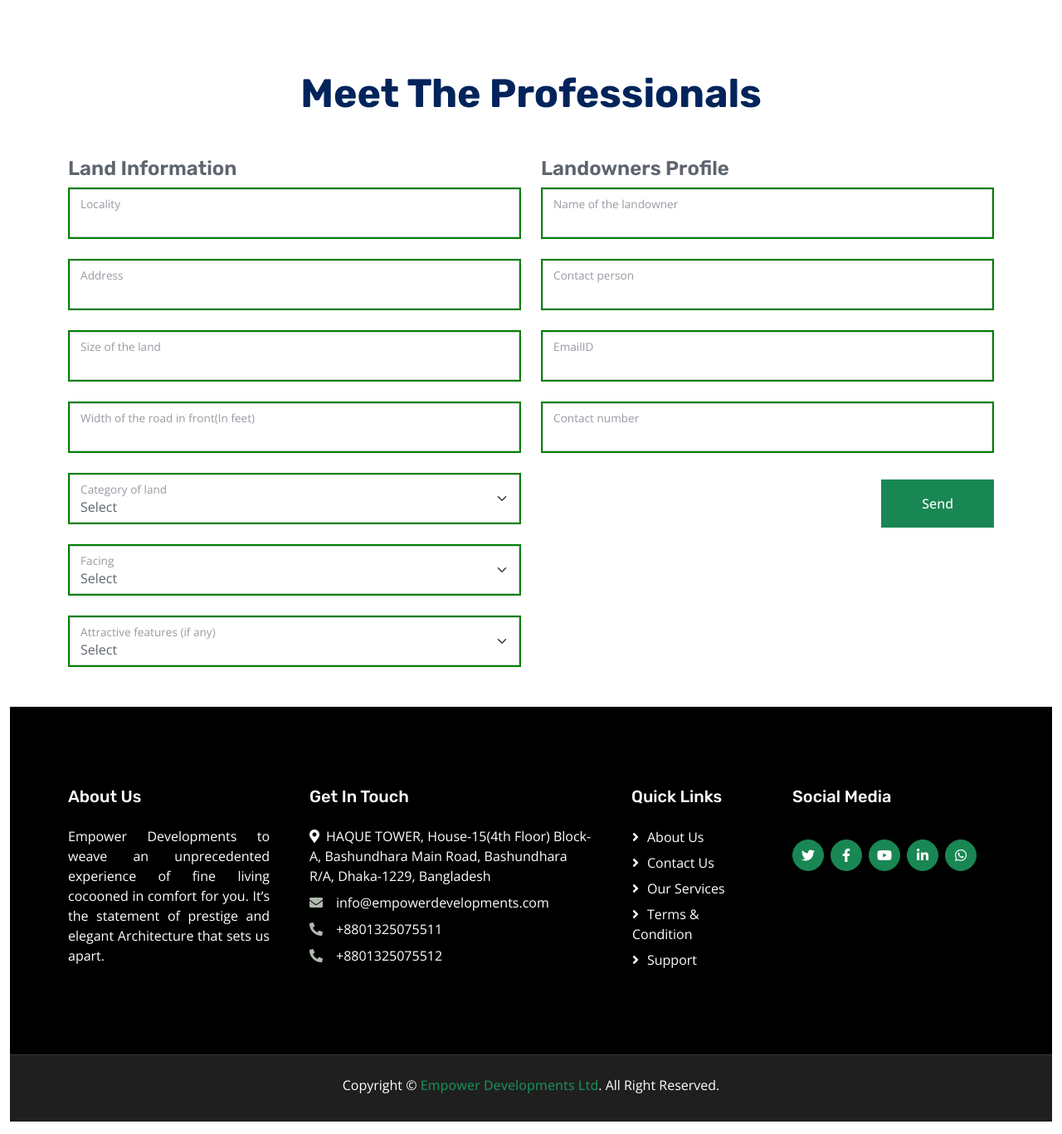
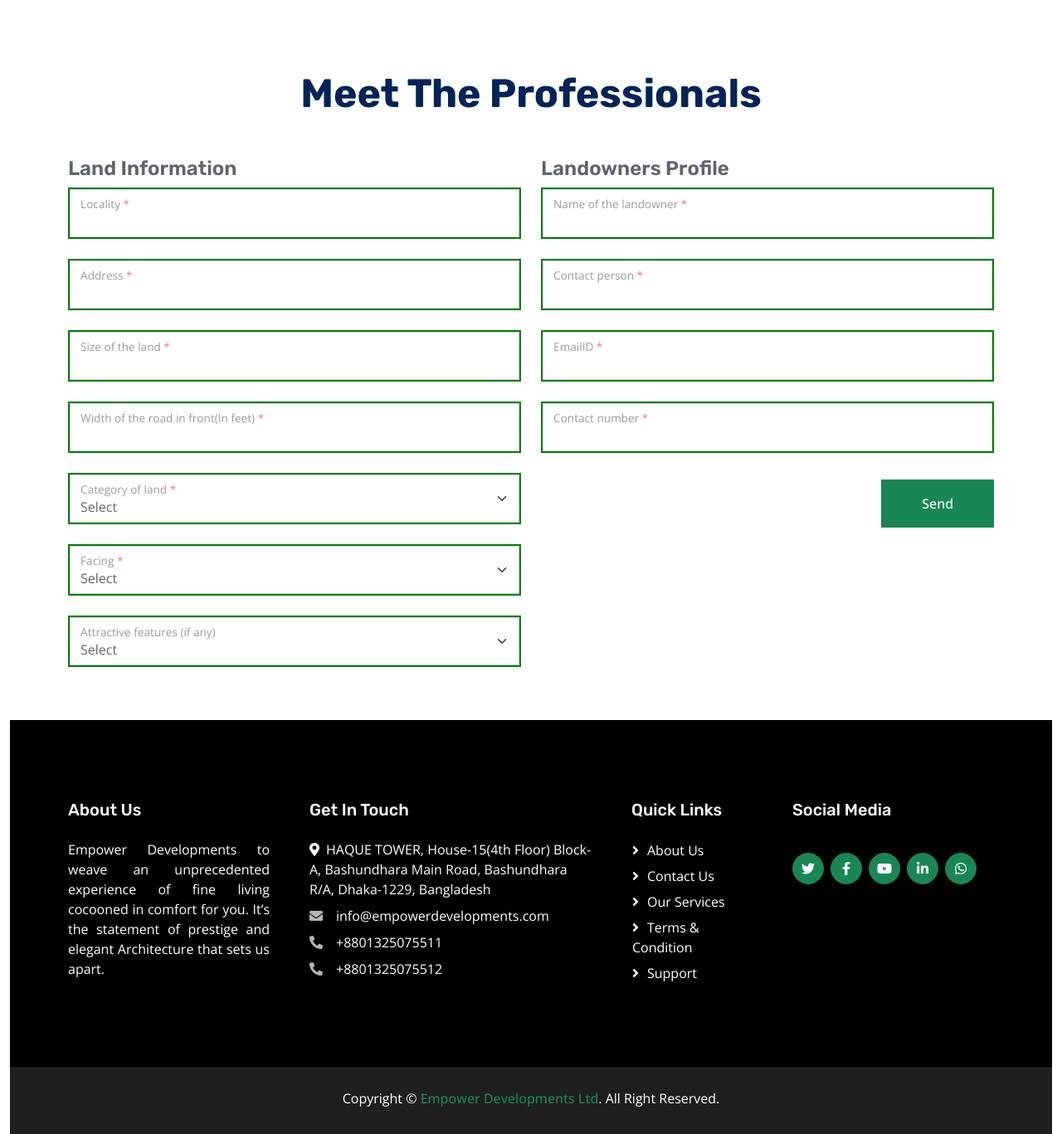
Before and after one commit to yusufprodhan/empower, a Laravel app: page /land-owner in a window 1280 px wide. Shown: the part 969-2336 px from the top of the page at 83% size. Run offline with Laravel 10, Linux system fonts and the light colour scheme; some libraries are stand-ins or nearby versions.

Commit message:
land owner form adjustment

```diff
--- a/app/Http/Controllers/IndexController.php
+++ b/app/Http/Controllers/IndexController.php
@@ -228,4 +228,15 @@ class IndexController extends Controller
         $title = 'Residential & Commercial lift';
         return  view('pages.services.residential-commercial-lift',compact('title'));
     }
+
+    /**
+     * Show the application Residential & Commercial Lift.
+     *
+     * @return \Illuminate\Http\Response
+     */
+    public function sendMainByLandOwner(Request $request)
+    {
+//       dd($request->input());
+        return true;
+    }
 }
--- a/resources/views/pages/contact-us/land-owner.blade.php
+++ b/resources/views/pages/contact-us/land-owner.blade.php
@@ -47,52 +47,53 @@
             <div class="text-center mx-auto wow fadeInUp" data-wow-delay="0.1s">
                 <h1 class="display-5 mb-5">Meet The Professionals</h1>
             </div>
-            <form class="form mb-5" method="get" enctype="multipart/form-data">
+            <form class="land-owner-form mb-5" action="{{route('land-owner-mail-request')}}" method="post" enctype="multipart/form-data">
+                @csrf
                 <div class="row">
                     <div class="col-lg-6 col-md-6 wow fadeInUp" data-wow-delay="0.1s">
                         <h4 class="text-body">Land Information</h4>
                         <div class="form-floating mb-4" style="border:2px solid green;">
-                            <input type="text" class="form-control" id="locality" name="locality">
-                            <label for="locality">Locality</label>
+                            <input type="text" class="form-control" id="locality" name="locality" required>
+                            <label for="locality">Locality <span class="text-danger">*</span></label>
                         </div>
                         <div class="form-floating mb-4" style="border:2px solid green;">
-                            <input type="text" class="form-control" id="address" name="address">
-                            <label for="address">Address</label>
+                            <input type="text" class="form-control" id="address" name="address" required>
+                            <label for="address">Address <span class="text-danger">*</span></label>
                         </div>
                         <div class="form-floating mb-4" style="border:2px solid green;">
-                            <input type="text" class="form-control" id="size-land" name="size-land">
-                            <label for="size-land">Size of the land</label>
+                            <input type="text" class="form-control" id="size-land" name="size-land" required>
+                            <label for="size-land">Size of the land <span class="text-danger">*</span></label>
                         </div>
                         <div class="form-floating mb-4" style="border:2px solid green;">
-                            <input type="text" class="form-control" id="in-front-road-width" name="in-front-road-width">
-                            <label for="in-front-road-width">Width of the road in front(In feet)</label>
+                            <input type="text" class="form-control" id="in-front-road-width" name="in-front-road-width" required>
+                            <label for="in-front-road-width">Width of the road in front(In feet) <span class="text-danger">*</span></label>
                         </div>
                         <div class="form-floating mb-4" style="border:2px solid green;">
-                            <select class="form-select" id="category-land" name="category-land">
+                            <select class="form-select" id="category-land" name="category-land" required>
                                 <option selected>Select</option>
-                                <option value="1">Freehold</option>
-                                <option value="3">Leasehold</option>
+                                <option value="Freehold">Freehold</option>
+                                <option value="Leasehold">Leasehold</option>
                             </select>
-                            <label for="category-land">Category of land</label>
+                            <label for="category-land">Category of land <span class="text-danger">*</span></label>
                         </div>
                         <div class="form-floating mb-4" style="border:2px solid green;">
-                            <select class="form-select" id="facing" name="facing">
+                            <select class="form-select" id="facing" name="facing" required>
                                 <option selected>Select</option>
-                                <option value="1">East</option>
-                                <option value="3">West</option>
-                                <option value="3">North</option>
-                                <option value="3">South</option>
+                                <option value="East">East</option>
+                                <option value="West">West</option>
+                                <option value="North">North</option>
+                                <option value="South">South</option>
                             </select>
-                            <label for="facing">Facing</label>
+                            <label for="facing">Facing <span class="text-danger">*</span></label>
                         </div>
                         <div class="form-floating" style="border:2px solid green;">
                             <select class="form-select" id="attractive-features" name="attractive-features">
                                 <option selected>Select</option>
-                                <option value="1">Lakeside</option>
-                                <option value="3">Corner Plot</option>
-                                <option value="3">Park View</option>
-                                <option value="3">Main Road</option>
-                                <option value="3">Others</option>
+                                <option value="Lakeside">Lakeside</option>
+                                <option value="Corner Plot">Corner Plot</option>
+                                <option value="Park View">Park View</option>
+                                <option value="Main Road">Main Road</option>
+                                <option value="Others">Others</option>
                             </select>
                             <label for="attractive-features">Attractive features (if any)</label>
                         </div>
@@ -100,25 +101,61 @@
                     <div class="col-lg-6 wow fadeInUp" data-wow-delay="0.5s">
                         <h4 class="text-body">Landowners Profile</h4>
                         <div class="form-floating mb-4" style="border:2px solid green;">
-                            <input type="text" class="form-control" id="name-landowner" name="name-landowner">
-                            <label for="name-landowner">Name of the landowner</label>
+                            <input type="text" class="form-control" id="name-landowner" name="name-landowner" required>
+                            <label for="name-landowner">Name of the landowner <span class="text-danger">*</span></label>
                         </div>
                         <div class="form-floating mb-4" style="border:2px solid green;">
-                            <input type="text" class="form-control" id="contact-person" name="contact-person" >
-                            <label for="contact-person">Contact person</label>
+                            <input type="text" class="form-control" id="contact-person" name="contact-person" required>
+                            <label for="contact-person">Contact person <span class="text-danger">*</span></label>
                         </div>
                         <div class="form-floating mb-4" style="border:2px solid green;">
-                            <input type="text" class="form-control" id="email-id" name="email-id" >
-                            <label for="email-id">EmailID</label>
+                            <input type="text" class="form-control" id="email-id" name="email-id" required>
+                            <label for="email-id">EmailID <span class="text-danger">*</span></label>
                         </div>
                         <div class="form-floating mb-4" style="border:2px solid green;">
-                            <input type="text" class="form-control" id="contact-number" name="contact-number" >
-                            <label for="contact-number">Contact number</label>
+                            <input type="text" class="form-control" id="contact-number" name="contact-number" required>
+                            <label for="contact-number">Contact number <span class="text-danger">*</span></label>
                         </div>
-                        <button class="btn btn-success py-3 px-5 mt-2 float-end" type="submit">Send</button>
+                        <button class="btn btn-success py-3 px-5 mt-2 float-end " type="submit">Send</button>
+                    </div>
+                    <div class="col-12">
+                        <div class="print-error-msg">
+                            <ul></ul>
+                        </div>
+                        <div class="print-success-msg text-success"></div>
                     </div>
                 </div>
             </form>
         </div>
         <!-- project End -->
 @endsection
+@section('page-script')
+    <script>
+        $(function () {
+            $('.land-owner-form').submit(function(e) {
+                e.preventDefault();
+
+                var url = $(this).attr("action");
+                let formData = new FormData(this);
+                $.ajax({
+                    type:'POST',
+                    url: url,
+                    data: formData,
+                    contentType: false,
+                    processData: false,
+                    success: (response) => {
+                        $('.land-owner-form').find(".print-success-msg").find("ul").html('Request submitted successfully.');
+                        location.reload();
+                    },
+                    error: function(response){
+                        $('.land-owner-form').find(".print-error-msg").find("ul").html('');
+                        $('.land-owner-form').find(".print-error-msg").css('display','block');
+                        $.each( response.responseJSON.errors, function( key, value ) {
+                            $('.land-owner-form').find(".print-error-msg").find("ul").append('<li>'+value+'</li>');
+                        });
+                    }
+                });
+            });
+        });
+    </script>
+@endsection
--- a/routes/web.php
+++ b/routes/web.php
@@ -35,3 +35,6 @@ Route::get('architectural-design', [IndexController::class,'architecturalDesign'
 Route::get('plot-flat-buy-sell', [IndexController::class,'plotFlatBuySell'])->name('plot-flat-buy-sell');
 Route::get('residential-commercial-space-for-rent', [IndexController::class,'residentialCommercialSpaceForRent'])->name('residential-commercial-space-for-rent');
 Route::get('residential-commercial-lift', [IndexController::class,'residentialCommercialLift'])->name('residential-commercial-lift');
+
+//send mail request
+Route::post('land-owner-mail-request',[IndexController::class,'sendMainByLandOwner'])->name('land-owner-mail-request');
```
